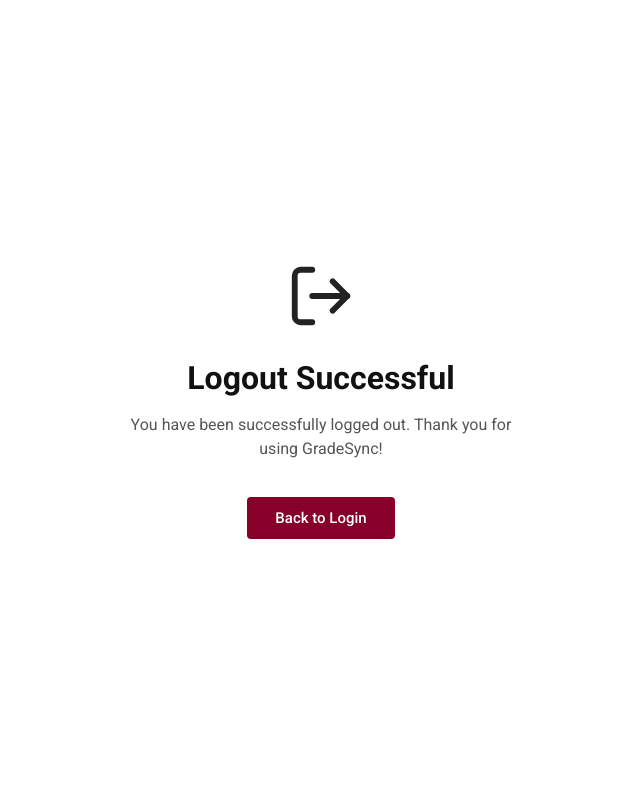
After one commit to nirjara1/GradeSync, a Django app: template app/items/templates/admin/logged_out.html in a window 1280 px wide. The commit adds this page. Shown: the whole page, without its empty margins (319-959 px from the left). Run offline with Django 5.2, Linux system fonts and the light colour scheme; the template is opened without the code that fills it, so the values that code supplies are empty.

Commit message:
setup the logout to signout of th system

```diff
--- /dev/null
+++ b/app/items/templates/admin/logged_out.html
@@ -0,0 +1,87 @@
+{% load i18n static %}
+<!DOCTYPE html>
+<html lang="{{ LANGUAGE_CODE|default:"en-us" }}">
+<head>
+    <meta charset="utf-8">
+    <title>Logout Successful | GradeSync</title>
+    <meta name="viewport" content="width=device-width, initial-scale=1.0">
+    <link href="https://fonts.googleapis.com/css2?family=Roboto:wght@400;500;700&display=swap" rel="stylesheet">
+    <style>
+        * {
+            box-sizing: border-box;
+            margin: 0;
+            padding: 0;
+        }
+
+        body {
+            font-family: 'Roboto', 'Segoe UI', Arial, sans-serif;
+            background-color: #ffffff;
+            display: flex;
+            justify-content: center;
+            align-items: center;
+            height: 100vh;
+            color: #222;
+        }
+
+        .logout-container {
+            text-align: center;
+            padding: 40px;
+            max-width: 500px;
+        }
+
+        .logout-icon {
+            width: 70px;
+            height: 70px;
+            margin-bottom: 24px;
+        }
+
+        .logout-title {
+            font-size: 32px;
+            font-weight: 700;
+            margin-bottom: 16px;
+            color: #111;
+        }
+
+        .logout-subtext {
+            font-size: 16px;
+            color: #555;
+            line-height: 1.5;
+            margin-bottom: 36px;
+        }
+
+        .btn-login {
+            display: inline-block;
+            background-color: #860029; /* ULM Maroon */
+            color: #ffffff;
+            text-decoration: none;
+            padding: 12px 28px;
+            border-radius: 4px;
+            font-size: 15px;
+            font-weight: 500;
+            transition: background-color 0.2s;
+        }
+
+        .btn-login:hover {
+            background-color: #63001d;
+        }
+    </style>
+</head>
+<body>
+
+    <div class="logout-container">
+        <!-- SVG Icon (Person walking out door) -->
+        <svg class="logout-icon" viewBox="0 0 24 24" fill="none" stroke="currentColor" stroke-width="2" stroke-linecap="round" stroke-linejoin="round">
+            <path d="M9 21H5a2 2 0 0 1-2-2V5a2 2 0 0 1 2-2h4"></path>
+            <polyline points="16 17 21 12 16 7"></polyline>
+            <line x1="21" y1="12" x2="9" y2="12"></line>
+        </svg>
+
+        <h1 class="logout-title">Logout Successful</h1>
+
+        <p class="logout-subtext">You have been successfully logged out. Thank you for using GradeSync!</p>
+
+        <a href="{% url 'admin:login' %}" class="btn-login">Back to Login</a>
+    </div>
+
+</body>
+</html>
```
Also changed, not shown: app/items/templates/admin/base_gradesync.html (+7 -4 lines).
